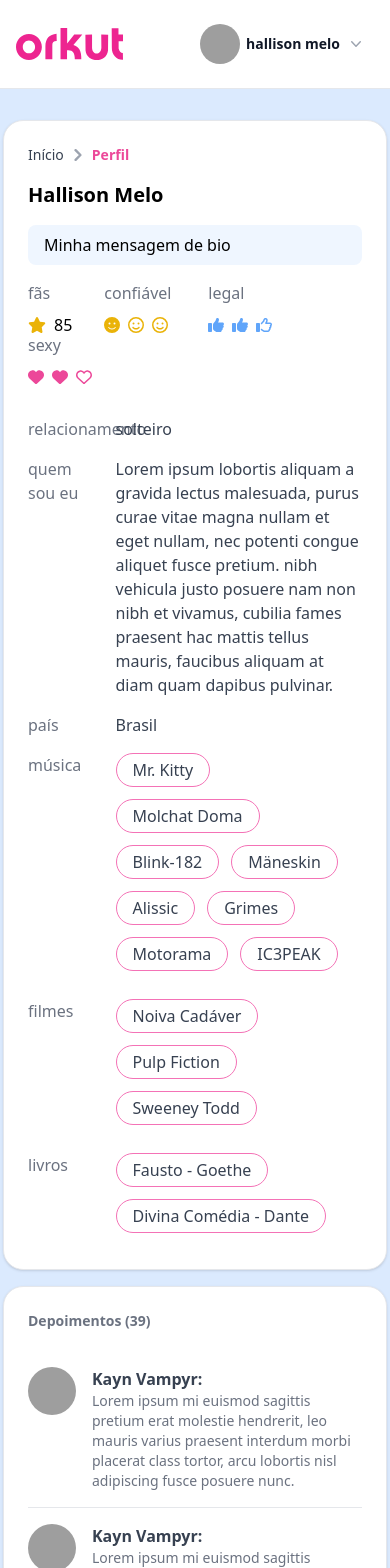
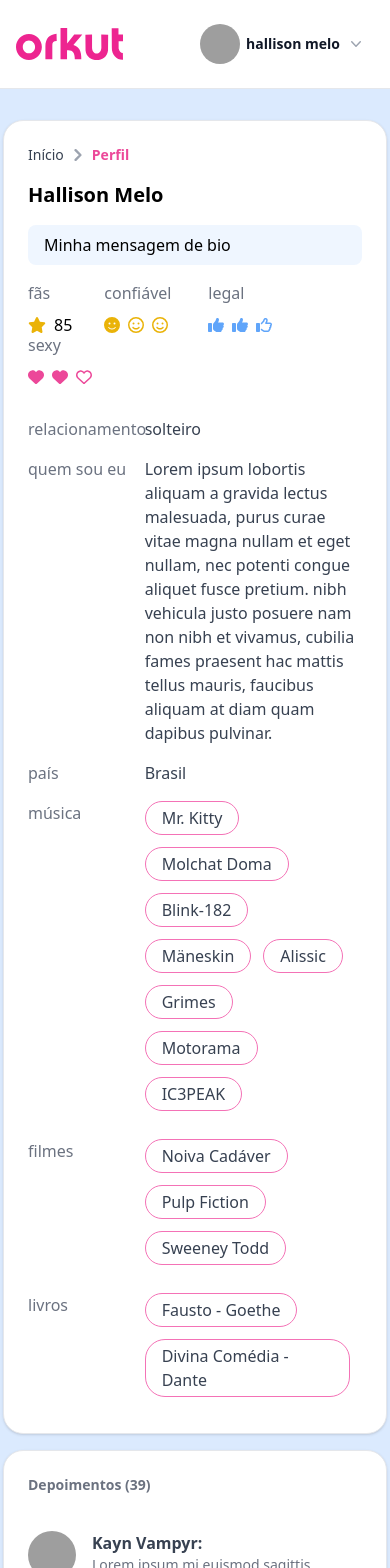
Before and after one commit to hallss93/orkut-clone, a Vue app: page / in a window 390 px wide. Shown: the top 1568 px of the page. Built offline with nearby package versions, Linux system fonts and the light colour scheme; grey boxes are pictures that could not be loaded.

Commit message:
fix: responsive user informations

```diff
--- a/src/components/user-info/user-informations/user-information-item.component.vue
+++ b/src/components/user-info/user-informations/user-information-item.component.vue
@@ -1,17 +1,17 @@
 <template>
   <div class="max-w-screen-xl mt-4">
     <div class="grid grid-cols-12 gap-x-4 gap-y-4">
-      <div class="col-span-3 text-left">
+      <div class="col-span-4 sm:col-span-3 text-left">
         <span class="text-gray-500">relacionamento</span>
       </div>
-      <div class="col-span-9 text-left">
+      <div class="col-span-8 sm:col-span-9 text-left">
         <span class="text-gray-700"> solteiro </span>
       </div>
 
-      <div class="col-span-3 text-left">
+      <div class="col-span-4 sm:col-span-3 text-left">
         <span class="text-gray-500">quem sou eu</span>
       </div>
-      <div class="col-span-9 text-left">
+      <div class="col-span-8 sm:col-span-9 text-left">
         <span class="text-gray-700">
           Lorem ipsum lobortis aliquam a gravida lectus malesuada, purus curae
           vitae magna nullam et eget nullam, nec potenti congue aliquet fusce
@@ -21,17 +21,17 @@
         </span>
       </div>
 
-      <div class="col-span-3 text-left">
+      <div class="col-span-4 sm:col-span-3 text-left">
         <span class="text-gray-500">país</span>
       </div>
-      <div class="col-span-9 text-left">
+      <div class="col-span-8 sm:col-span-9 text-left">
         <span class="text-gray-700"> Brasil </span>
       </div>
 
-      <div class="col-span-3 text-left">
+      <div class="col-span-4 sm:col-span-3 text-left">
         <span class="text-gray-500">música</span>
       </div>
-      <div class="col-span-9 text-left flex flex-wrap">
+      <div class="col-span-8 sm:col-span-9 text-left flex flex-wrap">
         <div
           class="py-1 px-4 bg-white border border-pink-400 rounded-large text-gray-700 me-3 mb-3"
           v-for="(item, index) in musics"
@@ -41,10 +41,10 @@
         </div>
       </div>
 
-      <div class="col-span-3 text-left">
+      <div class="col-span-4 sm:col-span-3 text-left">
         <span class="text-gray-500">filmes</span>
       </div>
-      <div class="col-span-9 text-left flex flex-wrap">
+      <div class="col-span-8 sm:col-span-9 text-left flex flex-wrap">
         <span
           class="py-1 px-4 bg-white border border-pink-400 rounded-large text-gray-700 me-3 mb-3"
           v-for="(item, index) in films"
@@ -54,10 +54,10 @@
         </span>
       </div>
 
-      <div class="col-span-3 text-left">
+      <div class="col-span-4 sm:col-span-3 text-left">
         <span class="text-gray-500">livros</span>
       </div>
-      <div class="col-span-9 text-left flex flex-wrap">
+      <div class="col-span-8 sm:col-span-9 text-left flex flex-wrap">
         <span
           class="py-1 px-4 bg-white border border-pink-400 rounded-large text-gray-700 me-3 mb-3"
           v-for="(item, index) in books"
```
